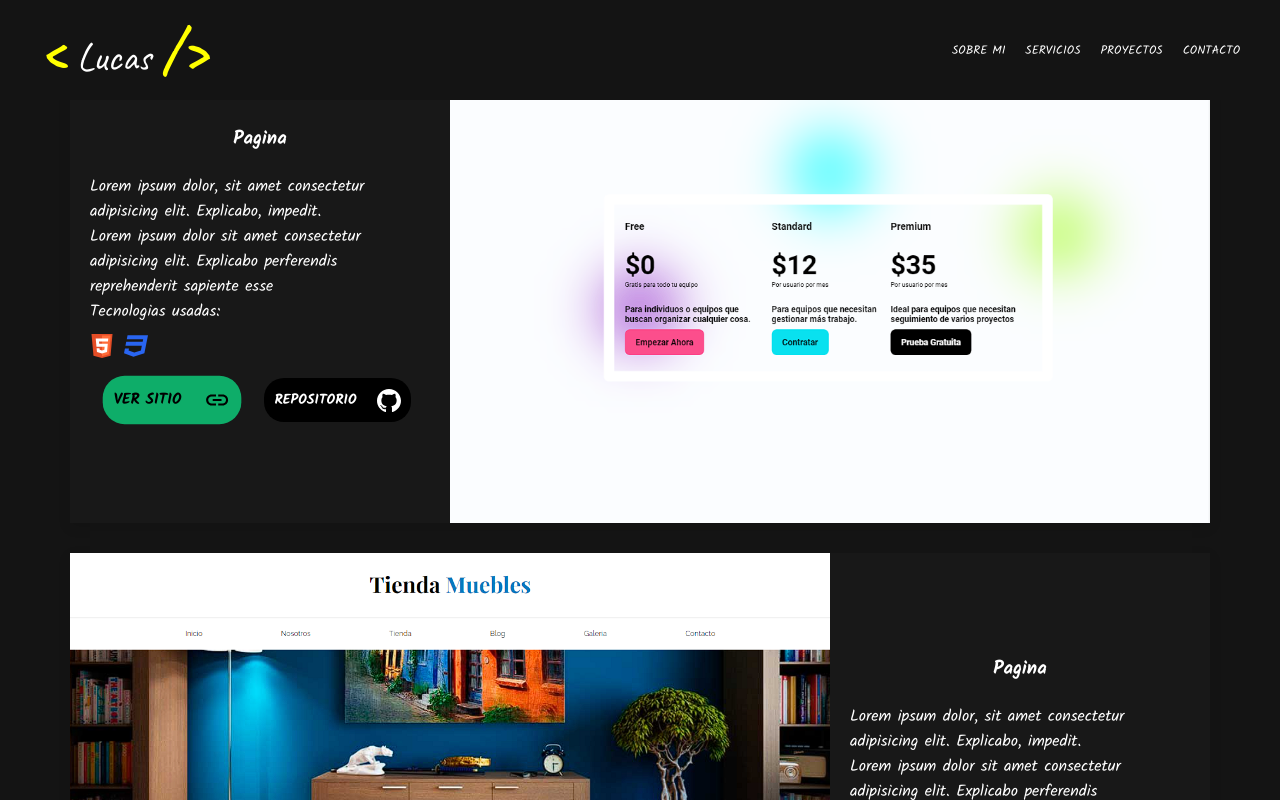
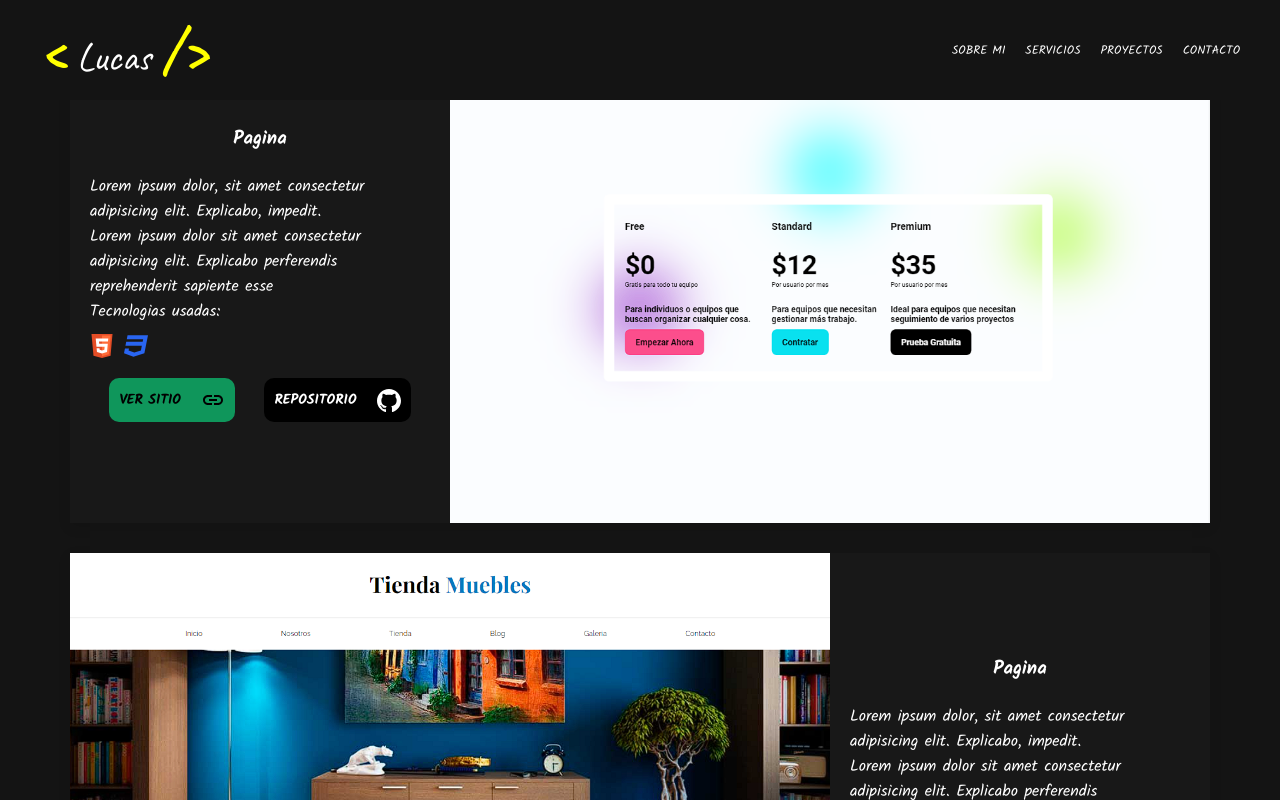
Before and after one commit to lucas-s4nchez/Entrega-2, a plain HTML site: page index.html in a window 1280 px wide. In both pictures the pointer is over the link 172 px from the left and 2390 px from the top of the page. Shown: the part 1990-2790 px from the top of the page. Drawn offline with Linux system fonts and the light colour scheme.

Commit message:
detalles en los botones

```diff
--- a/style.css
+++ b/style.css
@@ -313,7 +313,7 @@ img {
   gap: 1rem;
   justify-content: space-evenly;
 }
-@media (min-width: 576px) {
+@media (min-width: 375px) {
   .proyecto__botones {
     flex-direction: row;
   }
@@ -329,22 +329,26 @@ img {
   text-decoration: none;
   text-transform: uppercase;
   font-weight: 700;
-  border-radius: 2rem;
+  border-radius: 1rem;
+}
 
-  transition: transform 0.4s;
-}
-.btn:hover {
-  transform: scale(1.1);
-}
 .btn__icono {
   margin-left: 2rem;
 }
 .btn--sitio {
   color: #000;
   background-color: #0ead69;
+  transition: background-color 0.4s;
+}
+.btn--sitio:hover {
+  background-color: #0f965b;
 }
 .btn--github {
   background-color: #000;
+  transition: background-color 0.4s;
+}
+.btn--github:hover {
+  background-color: #121212;
 }
 @media (min-width: 768px) {
   .proyecto {
```
